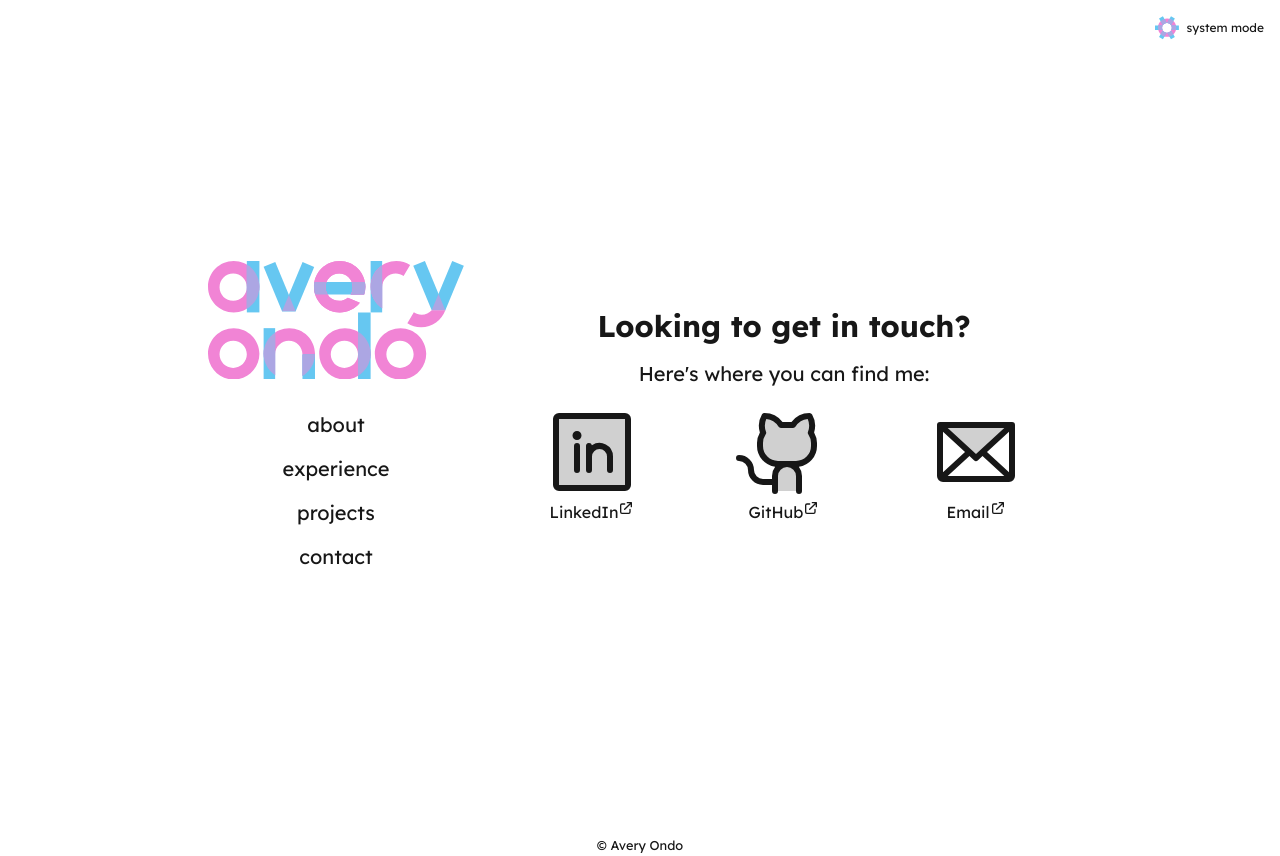
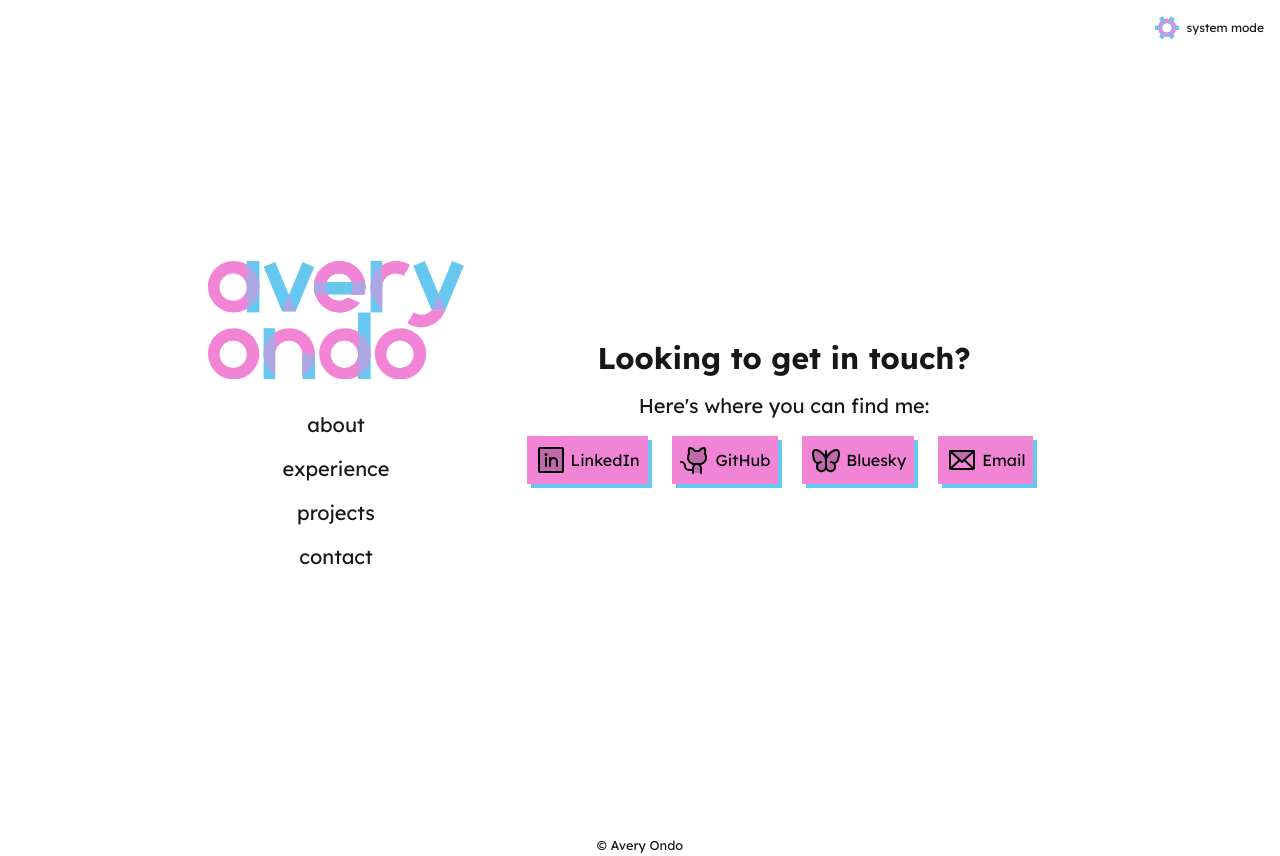
Before and after one commit to averyhere/averyhere.com, a Next.js app: page /contact in a window 1280 px wide. Built offline with nearby package versions, Linux system fonts and the light colour scheme.

Commit message:
add bluesky, switch to buttons

```diff
--- a/src/app/(pages)/contact/page.tsx
+++ b/src/app/(pages)/contact/page.tsx
@@ -1,7 +1,8 @@
 import {
   PiLinkedinLogoDuotone,
   PiGithubLogoDuotone,
-  PiEnvelopeDuotone
+  PiEnvelopeDuotone,
+  PiButterflyDuotone
 } from "react-icons/pi"
 import { HiOutlineExternalLink } from "react-icons/hi"
 import type { Metadata } from 'next'
@@ -21,20 +22,25 @@ export default function Page() {
         <p className="mb-4 text-xl text-center">Here&apos;s where you can find me:</p>
       </header>
 
-      <ul className="grid grid-cols-2 md:grid-cols-3 items-center justify-center">
+      <ul className="flex flex-wrap gap-4 items-center justify-center">
         <li>
-          <a href="https://www.linkedin.com/in/averyondo/" target="_blank" className="flex flex-col items-center justify-center transition-all duration-200 hover:text-blue">
-            <PiLinkedinLogoDuotone className="size-24 max-w-full" /> <span className="flex">LinkedIn <HiOutlineExternalLink /></span>
+          <a href="https://www.linkedin.com/in/averyondo/" target="_blank" className="button">
+            <PiLinkedinLogoDuotone className="size-8" /> LinkedIn
           </a>
         </li>
         <li>
-          <a href="https://github.com/averyhere" target="_blank" className="flex flex-col items-center justify-center transition-all duration-200 hover:text-blue">
-            <PiGithubLogoDuotone className="size-24 max-w-full" /> <span className="flex">GitHub <HiOutlineExternalLink /></span>
+          <a href="https://github.com/averyhere" target="_blank" className="button">
+            <PiGithubLogoDuotone className="size-8" /> GitHub
           </a>
         </li>
         <li>
-          <a href='mailto:hello@averyhere.com' target="_blank" className="flex flex-col items-center justify-center transition-all duration-200 hover:text-blue">
-            <PiEnvelopeDuotone className="size-24 max-w-full" /> <span className="flex">Email <HiOutlineExternalLink /></span>
+          <a href='https://bsky.app/profile/averyhere.com' target="_blank" className="button">
+            <PiButterflyDuotone className="size-8" /> Bluesky
+          </a>
+        </li>
+        <li>
+          <a href='mailto:hello@averyhere.com' target="_blank" className="button">
+            <PiEnvelopeDuotone className="size-8" /> Email
           </a>
         </li>
       </ul>
```
